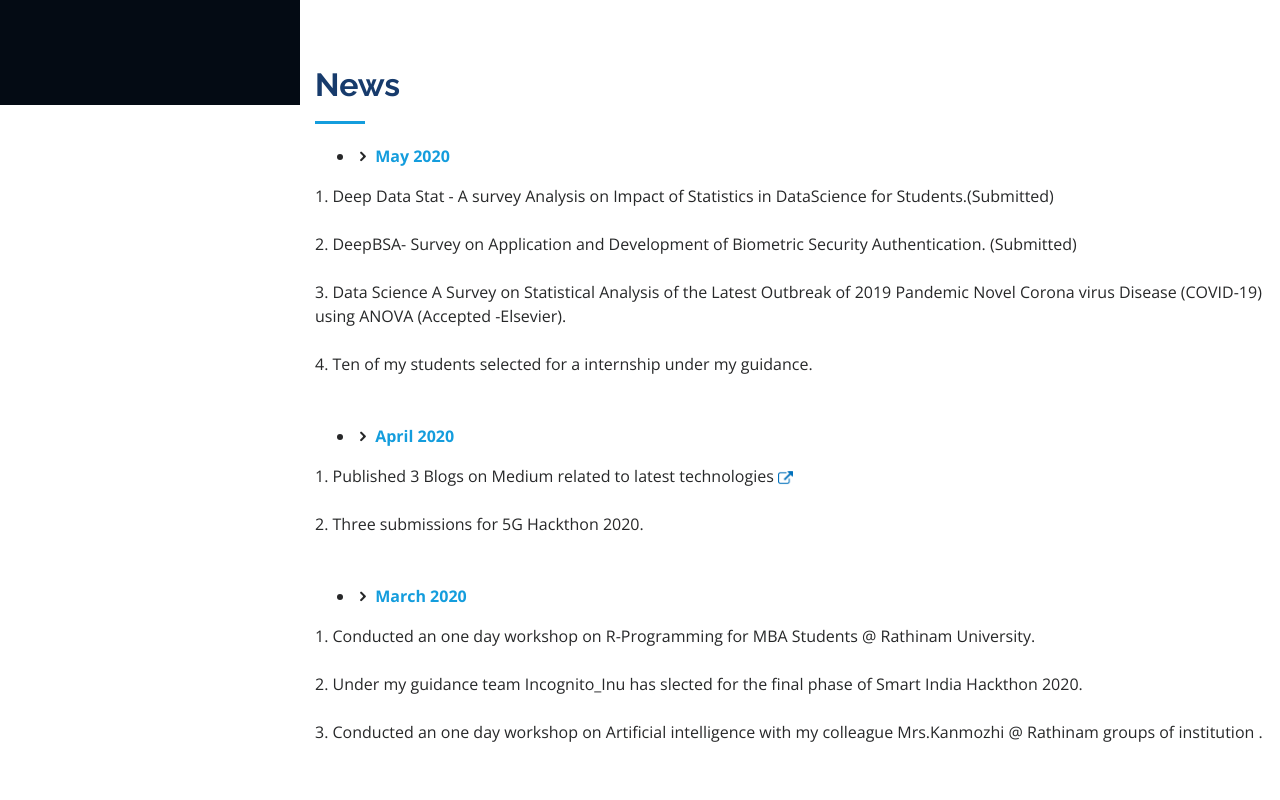
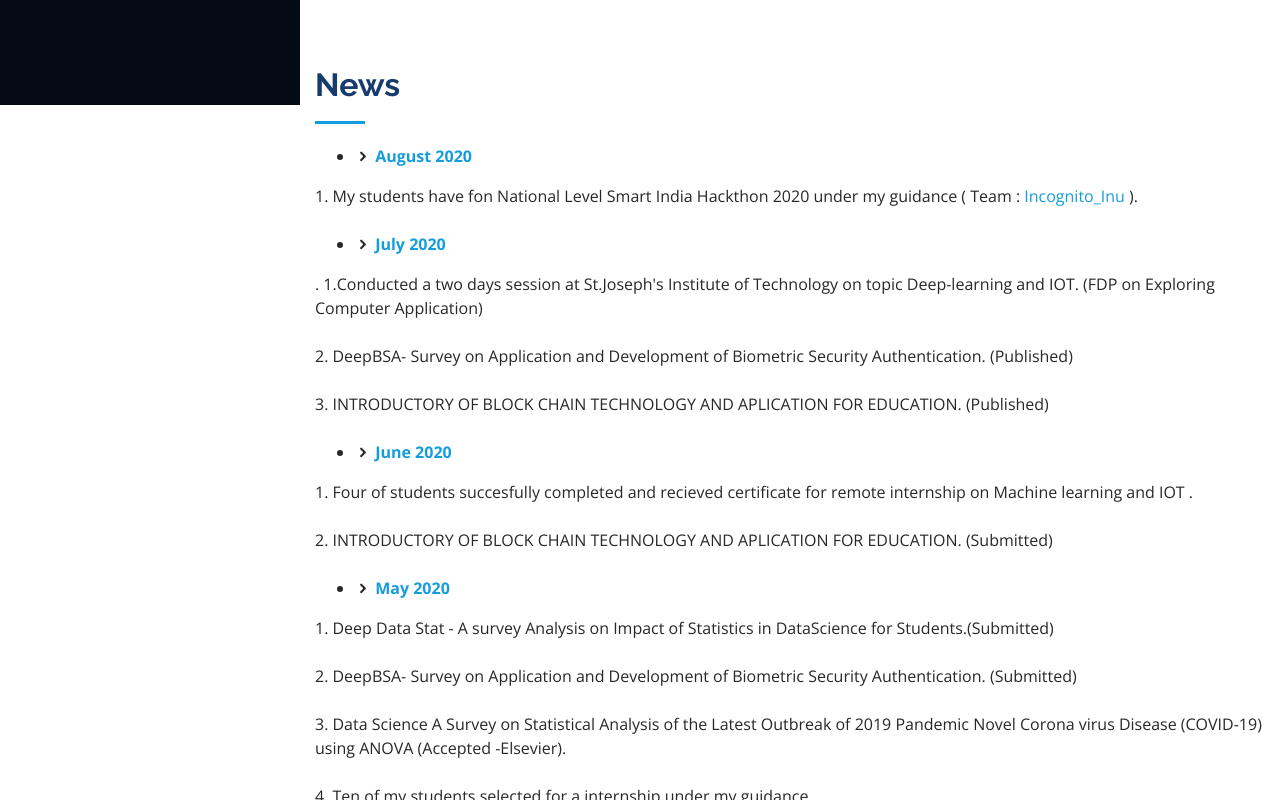
Before and after one commit to mhbharun/mhbharun.github.io, a plain HTML site: page index.html in a window 1280 px wide. Shown: the part 695-1495 px from the top of the page. Drawn offline with nearby package versions, Linux system fonts and the light colour scheme; files whose address does not match are found by name.

Commit message:
Update index.html

```diff
--- a/index.html
+++ b/index.html
@@ -146,6 +146,33 @@ Other than teaching, I am also helping students in different aspects of life suc
           <h2>News</h2>
           <p><ul>
 
+		<li><i class="icofont-rounded-right"></i> <strong><a href="">August 2020</strong></a> </li>
+
+                </ul><p>1. My students have fon National Level Smart India Hackthon 2020 under my guidance ( Team :<a href="https://inurture.co.in/our-champs/winners-at-smart-india-hackathon-2020/"> Incognito_Inu </a>). </p></br>
+
+
+<p><ul>
+
+		<li><i class="icofont-rounded-right"></i> <strong><a href="">July 2020</strong></a> </li>
+
+
+		</ul><p>. 1.Conducted a two days session at St.Joseph's Institute of Technology on topic Deep-learning and IOT. (FDP on Exploring Computer Application)  </p></br>
+
+
+
+<p>2. DeepBSA- Survey on Application and Development of Biometric Security Authentication. (Published) </p></br>
+		<p>3. INTRODUCTORY OF BLOCK CHAIN TECHNOLOGY AND APLICATION FOR EDUCATION. (Published) </p></br>
+
+<p><ul>
+		 <li><i class="icofont-rounded-right"></i> <strong><a href="">June 2020</strong></a> </li>
+
+                </ul><p>1. Four of students succesfully completed and recieved certificate for remote internship on Machine learning and IOT . </p></br>
+
+<p>2. INTRODUCTORY OF BLOCK CHAIN TECHNOLOGY AND APLICATION FOR EDUCATION. (Submitted) </p></br>
+<p><ul>
+
+
+
                   <li><i class="icofont-rounded-right"></i> <strong><a href="">May 2020</strong></a> </li>
 
                 </ul><p>1. Deep Data Stat - A survey Analysis on Impact of Statistics in DataScience for Students.(Submitted) </p></br>
```
